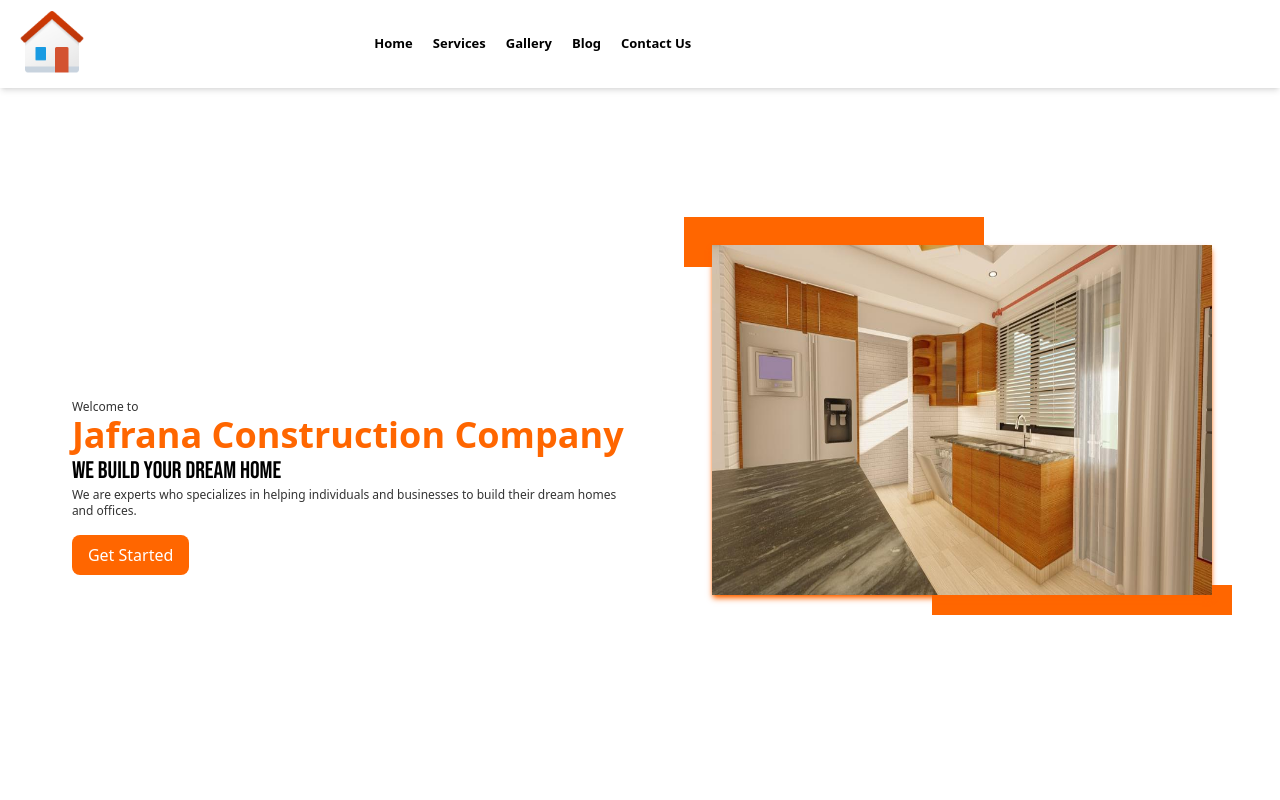
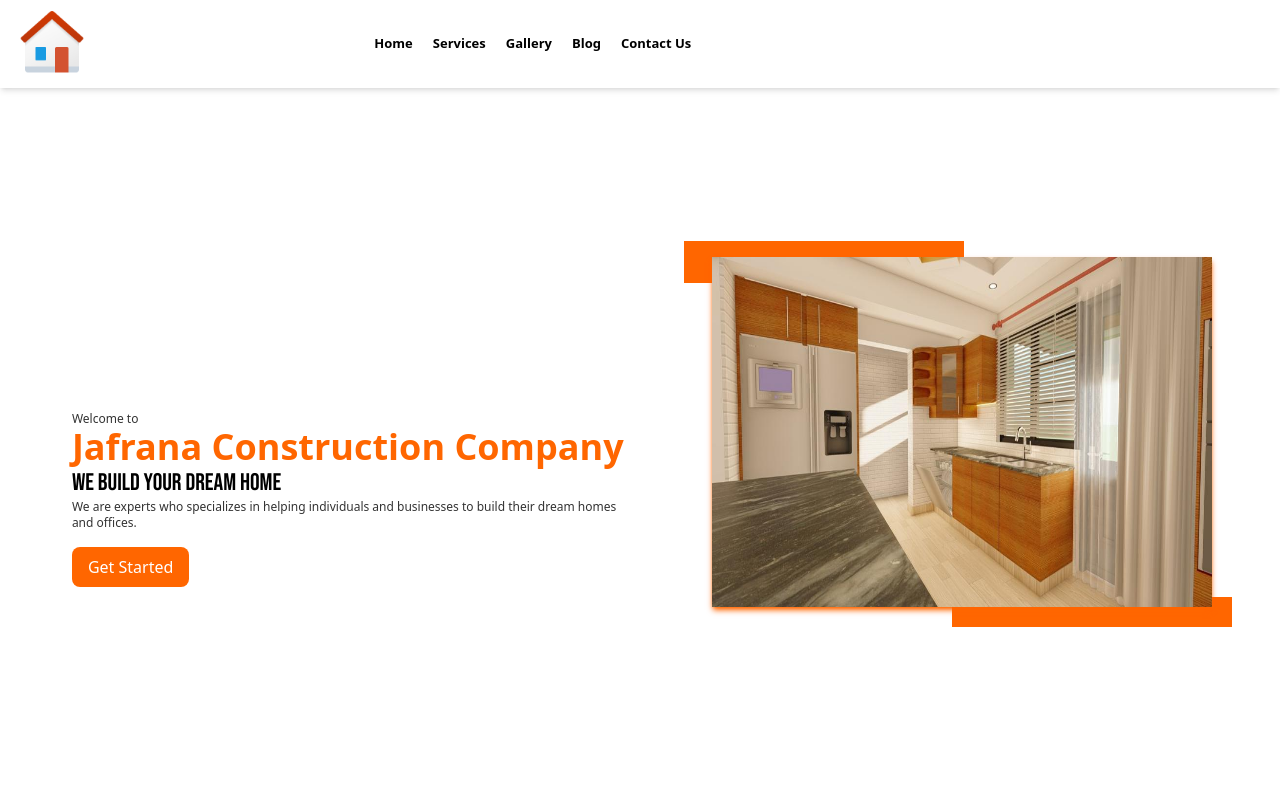
Before and after one commit to matthewkuria/jafrana, a Next.js app: page / in a window 1280 px wide. Shown: the top 800 px of the page. Built offline with nearby package versions, Linux system fonts and the light colour scheme; a web font is replaced by a local one.

Commit message:
Hotfix the background for the picture

```diff
--- a/app/components/HeroSection.tsx
+++ b/app/components/HeroSection.tsx
@@ -4,7 +4,7 @@ import heroImage from '../../public/hero-image.jpeg'
 import { bebas_neue } from '../fonts/fonts'
 const HeroSection = () => {
     return (
-    <div className=" flex flex-col-reverse md:flex md:flex-row md:justify-between  text-[13px] md:text-[16px] p-3 md:p-8 mt-10">
+    <div className=" flex flex-col-reverse md:flex md:flex-row md:justify-between  text-[13px] md:text-[16px] p-3 md:p-8 mt-16">
             <div className="flex flex-col justify-end   p-4 md:max-w-1/2">
             <p className="text-secondary text-xs">Welcome to</p>
             <h1 className="flex flex-col text-xl md:text-4xl font-bold text-primary">Jafrana Construction Company</h1>
@@ -19,11 +19,10 @@ const HeroSection = () => {
                 </div>
         </div>
             <div className="flex flex-col items-center justify-center p-2 relative m-1 ">
-                {/* <div className="absolute bg-primary w-[50px] h-[50px] rounded-full -top-5 -left-5 z-30"></div> */}
-                 <div className="absolute bg-primary w-[300px] h-[50px]  -top-5 -left-5 z-0"></div>
+                 <div className="absolute bg-primary w-[280px] h-[42px]  -top-2 -left-5 z-0"></div>
                 <Image src={heroImage} alt="hero" width={500} height={500}
                     className='h-[350px] shadow-primary shadow-md z-20 ' />
-                <div className="absolute bg-primary w-[300px] h-[30px]  -bottom-3 -right-3 z-0"></div>
+                <div className="absolute bg-primary w-[280px] h-[30px]  -bottom-3 -right-3 z-0"></div>
             </div>
     </div>
   )
```
